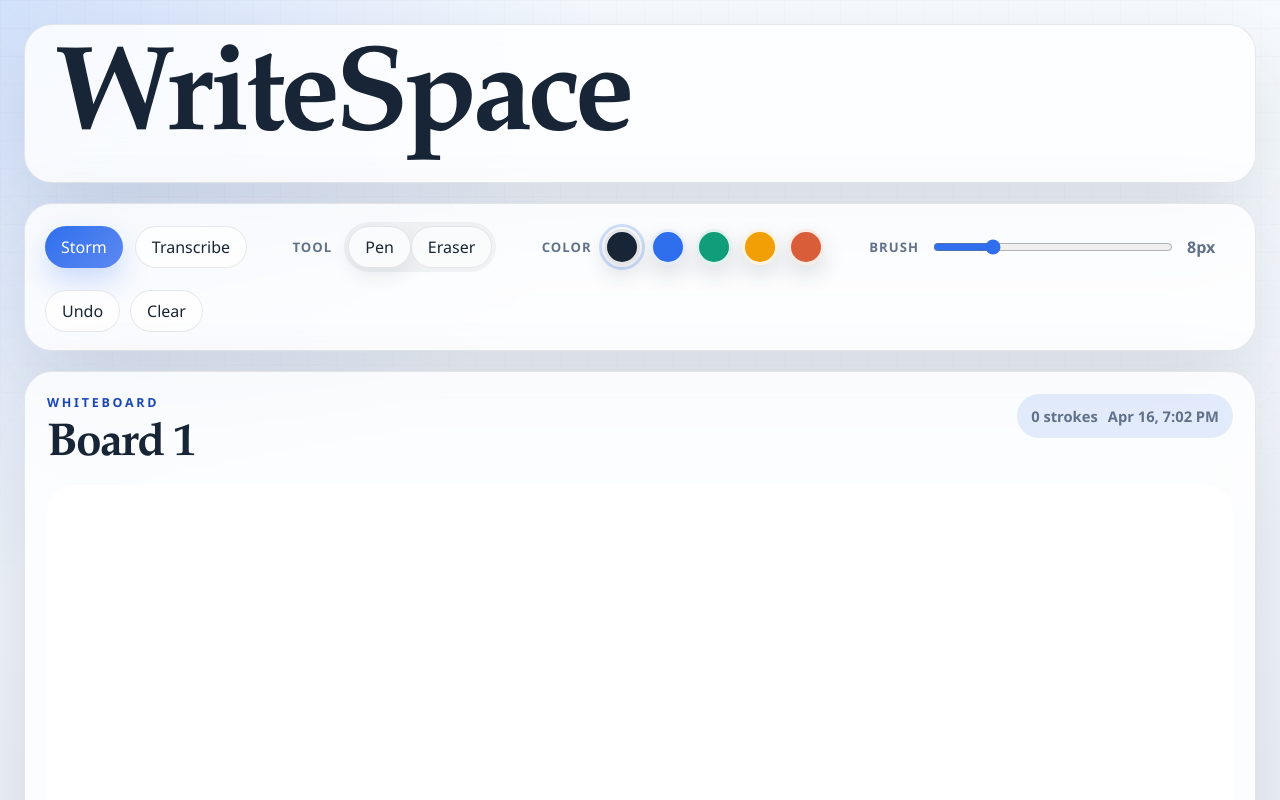
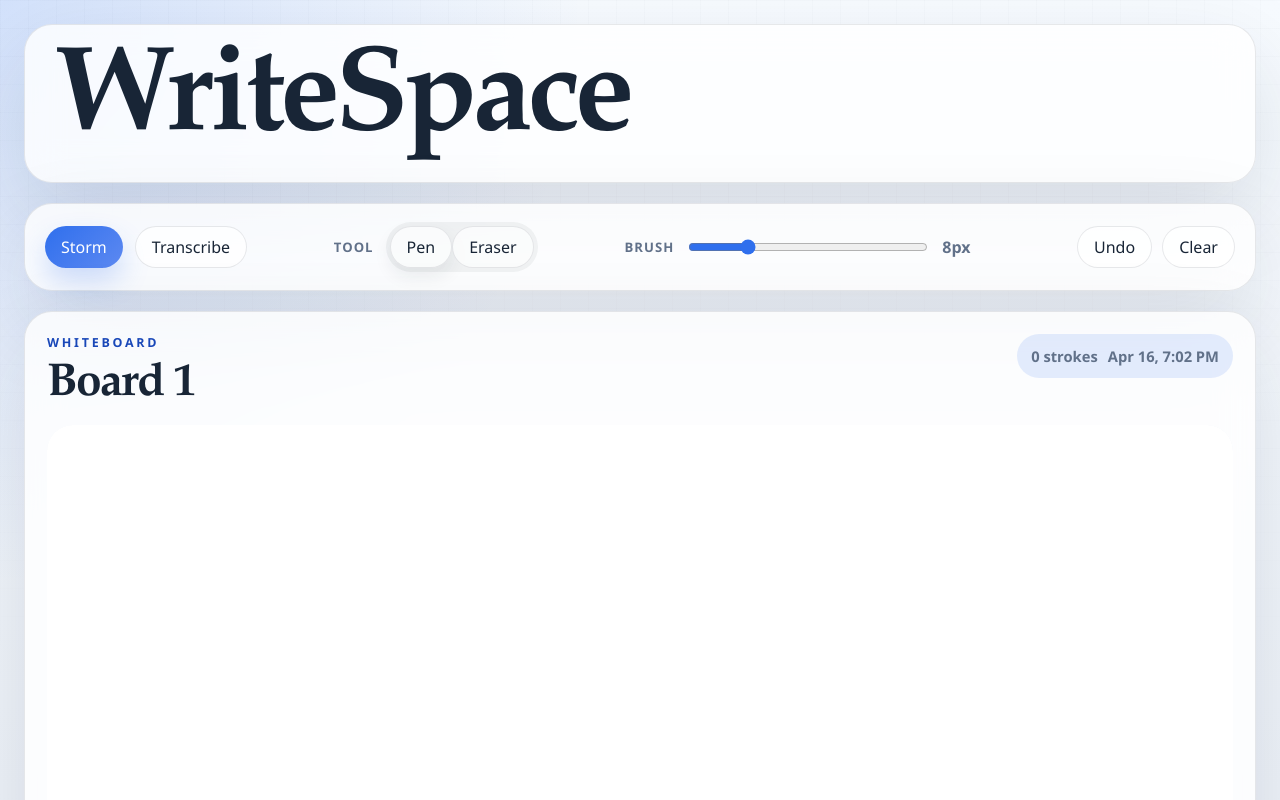
Before and after one commit to Dashhhhhhhh/writespace, a Next.js app: page / in a window 1280 px wide. Shown: the top 800 px of the page. Built offline with nearby package versions, Linux system fonts and the light colour scheme.

Commit message:
Refine LaTeX transcription UI

```diff
--- a/app/api/latex/route.ts
+++ b/app/api/latex/route.ts
@@ -55,7 +55,7 @@ export async function POST(request: Request) {
             {
               type: "input_text",
               text:
-                "You transcribe whiteboard content into clean, copyable LaTeX. Preserve mathematical meaning, symbols, superscripts, subscripts, fractions, matrices, Greek letters, and multi-line derivations. If the board contains ordinary prose, format it as clean LaTeX text or itemized lists. Use environments like align* only when helpful. Return only valid LaTeX content with no markdown fences, no commentary, and no surrounding explanation.",
+                "You transcribe whiteboard content into clean, copyable LaTeX. Preserve mathematical meaning, symbols, superscripts, subscripts, fractions, matrices, Greek letters, and multi-line derivations. If the board contains ordinary prose, format it as clean LaTeX text or itemized lists. Use environments like align* only when helpful. Format the output for readability with sensible line breaks and indentation for multi-line equations or environments. Return only valid LaTeX content with no markdown fences, no commentary, and no surrounding explanation.",
             },
           ],
         },
@@ -70,7 +70,7 @@ export async function POST(request: Request) {
                     boardTexts.length > 0
                       ? `Detected board text:\n- ${boardTexts.join("\n- ")}`
                       : "Detected board text: none",
-                    "Transcribe every readable written element from the board into formatted LaTeX. Resolve handwriting where possible. If a fragment is uncertain, make the best-faith transcription and keep the output usable as LaTeX.",
+                    "Transcribe every readable written element from the board into formatted LaTeX. Resolve handwriting where possible. If a fragment is uncertain, make the best-faith transcription and keep the output usable as LaTeX. Prefer readable multi-line formatting over a single dense line.",
                   ].join("\n"),
                 },
                 {
@@ -86,7 +86,7 @@ export async function POST(request: Request) {
                     boardTexts.length > 0
                       ? `Detected board text:\n- ${boardTexts.join("\n- ")}`
                       : "Detected board text: none",
-                    "Convert the written content into formatted LaTeX.",
+                    "Convert the written content into formatted, readable LaTeX.",
                   ].join("\n"),
                 },
               ],
--- a/app/globals.css
+++ b/app/globals.css
@@ -212,8 +212,7 @@ button {
 .ghost-button:hover,
 .note-delete:hover,
 .segmented-control button:hover,
-.note-open:hover,
-.swatch:hover {
+.note-open:hover {
   transform: translateY(-1px);
 }
 
@@ -328,27 +327,6 @@ button {
 .segment-active {
   background: var(--panel-strong);
   box-shadow: 0 8px 18px rgba(24, 37, 54, 0.08);
-}
-
-.swatches {
-  display: flex;
-  flex-wrap: wrap;
-  gap: 10px;
-}
-
-.swatch {
-  width: 36px;
-  height: 36px;
-  border-radius: 50%;
-  cursor: pointer;
-  background: var(--swatch-color);
-  border: 3px solid rgba(255, 255, 255, 0.88);
-  box-shadow: 0 10px 22px rgba(24, 37, 54, 0.14);
-}
-
-.swatch-active {
-  outline: 3px solid rgba(47, 111, 237, 0.22);
-  outline-offset: 2px;
 }
 
 .brush-cluster {
--- a/app/page.tsx
+++ b/app/page.tsx
@@ -4,7 +4,6 @@ import {
   useEffect,
   useRef,
   useState,
-  type CSSProperties,
   type ChangeEvent,
   type PointerEvent as ReactPointerEvent,
 } from "react";
@@ -43,9 +42,57 @@ type Note = {
 
 const STORAGE_KEY = "writespace.notes.v1";
 const CANVAS_BACKGROUND = "#ffffff";
-const PALETTE = ["#182536", "#2f6fed", "#0f9d7a", "#f29f05", "#d95d39"];
-const DEFAULT_COLOR = PALETTE[0];
+const DEFAULT_COLOR = "#182536";
 const DEFAULT_SIZE = 8;
+
+function formatLatexText(value: string) {
+  const normalized = value.replace(/\r\n?/g, "\n").trim();
+
+  if (normalized.length === 0) {
+    return "";
+  }
+
+  const lines = normalized.split("\n");
+  const formatted: string[] = [];
+  let indentLevel = 0;
+  let previousLineWasBlank = false;
+
+  lines.forEach((rawLine) => {
+    const line = rawLine.trim();
+
+    if (line.length === 0) {
+      if (!previousLineWasBlank && formatted.length > 0) {
+        formatted.push("");
+      }
+      previousLineWasBlank = true;
+      return;
+    }
+
+    if (
+      /^\\end\{/.test(line) ||
+      line === "\\]" ||
+      line === "\\)" ||
+      line === "$$"
+    ) {
+      indentLevel = Math.max(0, indentLevel - 1);
+    }
+
+    formatted.push(`${"  ".repeat(indentLevel)}${line}`);
+
+    if (
+      /^\\begin\{/.test(line) ||
+      line === "\\[" ||
+      line === "\\(" ||
+      line === "$$"
+    ) {
+      indentLevel += 1;
+    }
+
+    previousLineWasBlank = false;
+  });
+
+  return formatted.join("\n").replace(/\n{3,}/g, "\n\n");
+}
 
 function createId() {
   if (typeof crypto !== "undefined" && "randomUUID" in crypto) {
@@ -106,7 +153,9 @@ function normalizeNote(value: Partial<Note>, index: number): Note {
           }))
       : [],
     latexOutput:
-      typeof value.latexOutput === "string" ? value.latexOutput : "",
+      typeof value.latexOutput === "string"
+        ? formatLatexText(value.latexOutput)
+        : "",
     updatedAt:
       typeof value.updatedAt === "string" ? value.updatedAt : nowIso(),
   };
@@ -188,14 +237,6 @@ function paintStrokes(
   strokes.forEach((stroke) => {
     drawStroke(context, stroke);
   });
-}
-
-function slugify(value: string) {
-  return value
-    .toLowerCase()
-    .trim()
-    .replace(/[^a-z0-9]+/g, "-")
-    .replace(/^-+|-+$/g, "");
 }
 
 function formatUpdatedAt(value: string) {
@@ -287,7 +328,6 @@ export default function Home() {
   } | null>(null);
   const [notes, setNotes] = useState<Note[]>([]);
   const [activeNoteId, setActiveNoteId] = useState("");
-  const [brushColor, setBrushColor] = useState(DEFAULT_COLOR);
   const [brushSize, setBrushSize] = useState(DEFAULT_SIZE);
   const [mode, setMode] = useState<DrawMode>("draw");
   const [isHydrated, setIsHydrated] = useState(false);
@@ -823,7 +863,7 @@ export default function Home() {
         );
       }
 
-      const latex = (payload.latex ?? "").trim();
+      const latex = formatLatexText(payload.latex ?? "");
 
       if (!latex) {
         throw new Error("The LaTeX transcription was empty.");
@@ -898,7 +938,7 @@ export default function Home() {
 
     const nextStroke: Stroke = {
       id: createId(),
-      color: brushColor,
+      color: DEFAULT_COLOR,
       size: brushSize,
       mode,
       points: [point],
@@ -1009,24 +1049,6 @@ export default function Home() {
             </div>
           </div>
 
-          <div className="toolbar-cluster">
-            <span className="toolbar-label">Color</span>
-            <div className="swatches">
-              {PALETTE.map((color) => (
-                <button
-                  key={color}
-                  className={`swatch${brushColor === color ? " swatch-active" : ""}`}
-                  onClick={() => {
-                    setBrushColor(color);
-                    setMode("draw");
-                  }}
-                  style={{ "--swatch-color": color } as CSSProperties}
-                  aria-label={`Select ${color} brush`}
-                />
-              ))}
-            </div>
-          </div>
-
           <div className="toolbar-cluster brush-cluster">
             <label className="toolbar-label" htmlFor="brush-size">
               Brush
@@ -1099,8 +1121,8 @@ export default function Home() {
               ))}
             </div>
             <div className="board-hint">
-              Draw with mouse, touch, or pen. Export the board any time as a
-              PNG.
+              Draw with mouse, touch, or pen, then transcribe the board into
+              copyable LaTeX.
             </div>
           </div>
         </div>
```
